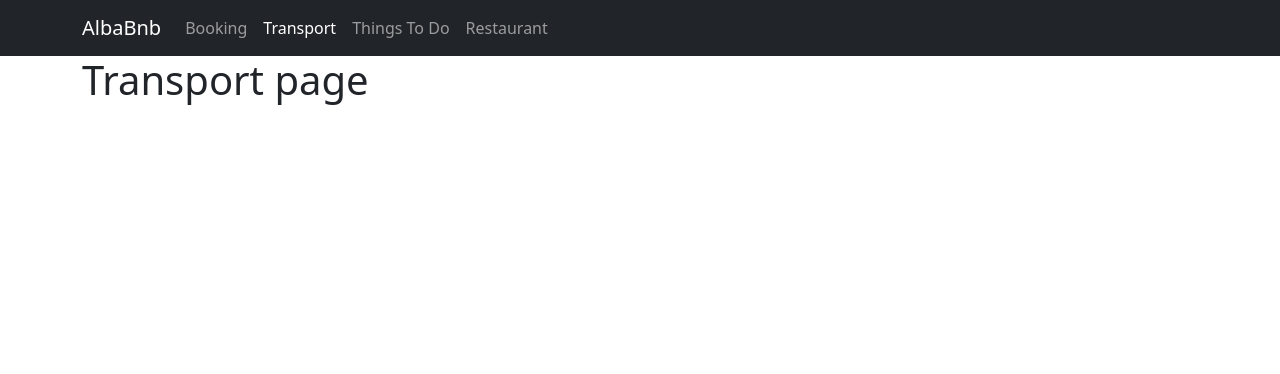
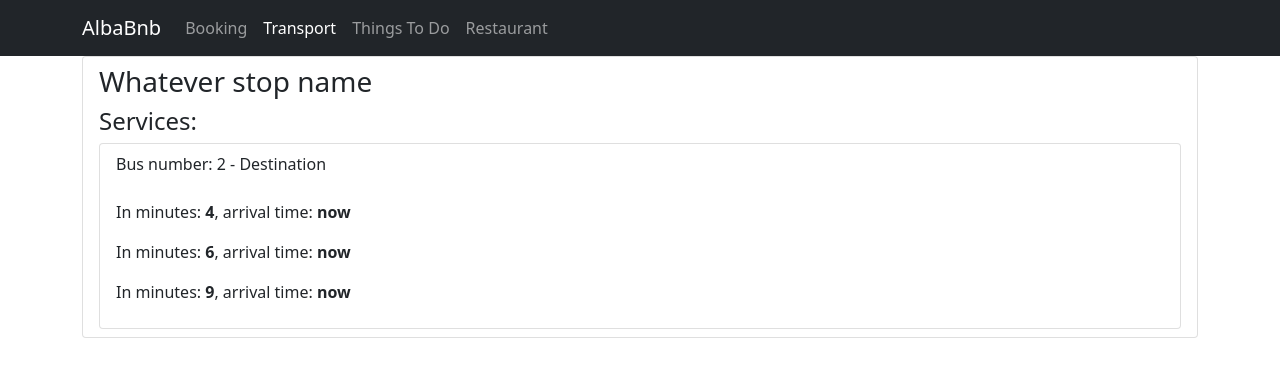
Before and after one commit to AlessandroArosio/ms-bnb-react-frontend, a React (Create React App) app: page /transport in a window 1280 px wide. Shown: the top 374 px of the page. Built offline with nearby package versions, Linux system fonts and the light colour scheme.

Commit message:
adding Transport page with components. Mocking bus data for now

```diff
--- a/package.json
+++ b/package.json
@@ -7,6 +7,7 @@
     "@testing-library/jest-dom": "^5.16.1",
     "@testing-library/react": "^12.1.2",
     "@testing-library/user-event": "^13.5.0",
+    "axios": "^0.24.0",
     "bootstrap": "^5.1.3",
     "react": "^17.0.2",
     "react-bootstrap": "^2.0.4",
--- /dev/null
+++ b/src/components/booking/BookingExtras.js
@@ -0,0 +1,24 @@
+import {Col, Row} from "react-bootstrap";
+
+const BookingExtras = (params) => {
+    if (!params.extras || params.extras.length === 0) {
+        return '';
+    }
+
+  return (
+      <Row>
+          <Col>
+              <p>Addons purchased: {params.extras.length}</p>
+              <ul className="list-group">
+                  <li className="list-group-item">
+                      {params.extras.map(extra => (
+                          <p key={extra.key}> {extra.category} | {extra.type} | £{extra.price}</p>
+                      ))}
+                  </li>
+              </ul>
+          </Col>
+      </Row>
+  );
+};
+
+export default BookingExtras;
--- /dev/null
+++ b/src/components/booking/BookingInfo.js
@@ -0,0 +1,26 @@
+import {Col, Row} from "react-bootstrap";
+import {Fragment} from "react";
+
+const BookingInfo = (params) => {
+    return (
+        <Fragment>
+            <Row>
+                <Col>
+                    <h2>Booking: {params.confirmationCode}</h2>
+                </Col>
+            </Row>
+            <Row>
+                <Col>
+                    <p>Check-in: {params.checkin}</p>
+                </Col>
+            </Row>
+            <Row>
+                <Col>
+                    <p>Check-out: {params.checkout}</p>
+                </Col>
+            </Row>
+        </Fragment>
+    );
+};
+
+export default BookingInfo;
--- /dev/null
+++ b/src/components/transport/BusService.js
@@ -0,0 +1,15 @@
+import BusTimes from "./BusTimes";
+
+const BusService = props => {
+  return (
+      <li className="list-group-item">Bus number: {props.busNumber} -
+          Destination {props.busRoute}
+          <br/><br/>
+          {props.busTimes.map(time => (
+              <BusTimes key={time.key} minutes={time.minutes} arrivalTime={time.arrivalTime} />
+          ))}
+      </li>
+  );
+};
+
+export default BusService;
--- /dev/null
+++ b/src/components/transport/BusStop.js
@@ -0,0 +1,34 @@
+import {Col, Row} from "react-bootstrap";
+import BusService from "./BusService";
+
+const BusStop = props => {
+    return (
+        <li className="list-group-item">
+            <h3>{props.stopName}</h3>
+            <h4>Services:</h4>
+            <Row>
+                <Col>
+                    <ul className="list-group">
+                        {props.busInfos.map(bus => (
+                            <BusService
+                                key={bus.key}
+                                busNumber={bus.busNumber}
+                                destination={bus.busRoute}
+                                busTimes={bus.busTimes} />
+                            // <li className="list-group-item" key={bus.key}>Bus number: {bus.busNumber} -
+                            //     Destination {bus.busRoute}
+                            //     <br/><br/>
+                            //     {bus.busTimes.map(time => (
+                            //         <p key={time.key}>In minutes: <strong>{time.minutes}</strong>,
+                            //             arrival time: <strong>{time.arrivalTime}</strong></p>
+                            //     ))}
+                            // </li>
+                        ))}
+                    </ul>
+                </Col>
+            </Row>
+        </li>
+    );
+};
+
+export default BusStop;
--- /dev/null
+++ b/src/components/transport/BusTimes.js
@@ -0,0 +1,8 @@
+const BusTimes = props => {
+    return (
+        <p>In minutes: <strong>{props.minutes}</strong>,
+            arrival time: <strong>{props.arrivalTime}</strong></p>
+    );
+};
+
+export default BusTimes;
--- /dev/null
+++ b/src/components/transport/TransportInfo.js
@@ -0,0 +1,18 @@
+import {Col, Row} from "react-bootstrap";
+import BusStop from "./BusStop";
+
+const TransportInfo = (params) => {
+    return (
+        <Row>
+            <Col>
+                <ul className="list-group">
+                    {params.busResponse.map(info => (
+                        <BusStop stopName={info.stopName} key={info.key} busInfos={info.busInfos} />
+                    ))}
+                </ul>
+            </Col>
+        </Row>
+    );
+};
+
+export default TransportInfo;
--- a/src/pages/Booking.js
+++ b/src/pages/Booking.js
@@ -1,4 +1,6 @@
-import {Col, Container, Row} from "react-bootstrap";
+import {Container} from "react-bootstrap";
+import BookingInfo from "../components/booking/BookingInfo";
+import BookingExtras from "../components/booking/BookingExtras";
 
 const extras = {
     addonList: [
@@ -18,40 +20,14 @@ const booking = {
     hasAddons: !!extras,
 }
 
-const extrasContent = booking.extras.length > 0 ?
-    <Row>
-        <Col>
-            <p>Addons purchased: {booking.extras?.length}</p>
-            <ul className="list-group">
-                <li className="list-group-item">
-                    {booking.extras.map(extra => (
-                        <p key={extra.key}> {extra.category} | {extra.type} | £{extra.price}</p>
-                    ))}
-                </li>
-            </ul>
-        </Col>
-    </Row> :
-    null
-
 const Booking = () => {
     return (
         <Container>
-            <Row>
-                <Col>
-                    <h2>Booking: {booking.confirmationCode}</h2>
-                </Col>
-            </Row>
-            <Row>
-                <Col>
-                    <p>Check-in: {booking.checkin}</p>
-                </Col>
-            </Row>
-            <Row>
-                <Col>
-                    <p>Check-out: {booking.checkout}</p>
-                </Col>
-            </Row>
-            {extrasContent}
+            <BookingInfo
+                confirmationCode={booking.confirmationCode}
+                checkin={booking.checkin}
+                checkout={booking.checkout} />
+            <BookingExtras extras={booking.extras} />
         </Container>
     );
 };
--- a/src/pages/Transport.js
+++ b/src/pages/Transport.js
@@ -1,9 +1,45 @@
 import {Container} from "react-bootstrap";
+import TransportInfo from "../components/transport/TransportInfo";
+
+const busResponse = [
+    {
+        key: 'r1',
+        busRoute: 'route',
+        stopId: 'stop id 3',
+        stopName: 'Whatever stop name',
+        busInfos: [
+            {
+                key: 'bus1',
+                busNumber: '2',
+                busRoute: 'nowhere',
+                busTimes: [
+                    {
+                        key: 't1',
+                        busDestination: 'home',
+                        arrivalTime: 'now',
+                        minutes: 4
+                    },
+                    {
+                        key: 't2',
+                        busDestination: 'home',
+                        arrivalTime: 'now',
+                        minutes: 6
+                    },
+                    {
+                        key: 't3',
+                        busDestination: 'home',
+                        arrivalTime: 'now',
+                        minutes: 9
+                    }
+                ]
+            }]
+    }
+];
 
 const Transport = () => {
     return (
         <Container>
-            <h1>Transport page</h1>
+            <TransportInfo busResponse={busResponse} />
         </Container>
     );
 };
```
Also changed, not shown: 1 other file (tests, documents, lock files or other folders).
